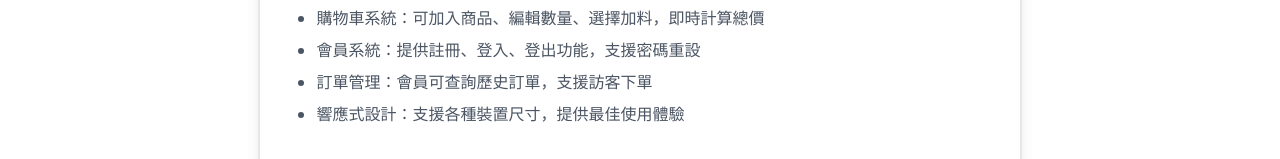
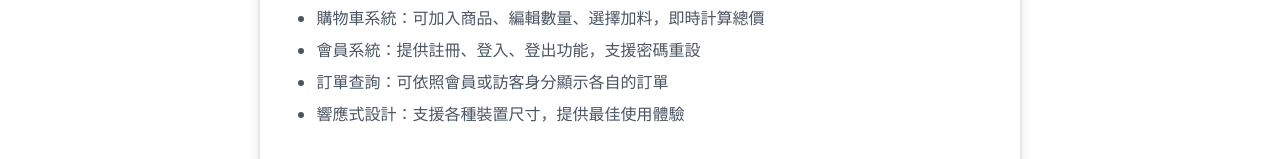
Before and after one commit to wizluna1212/breakfast-frontend, a Vue app: page /about in a window 1280 px wide. Shown: the part 254-413 px from the top of the page. Built offline with nearby package versions, Linux system fonts and the light colour scheme; no server answers.

Commit message:
調整版面

```diff
--- a/src/views/About.vue
+++ b/src/views/About.vue
@@ -2,7 +2,7 @@
   <div class="max-w-4xl mx-auto p-6">
     <div class="relative">
       <H1
-        class="absolute -top-3 left-1/2 -translate-x-1/2 bg-white px-4 text-2xl text-gray-700 font-semibold"
+        class="absolute -top-3 left-1/2 -translate-x-1/2 bg-white px-4 text-2xl text-gray-700 font-semibold whitespace-nowrap text-center"
       >
         關於這個專案
       </H1>
@@ -21,7 +21,7 @@
             <li>商品管理：支援商品分類、搜尋功能，可自定義加料選項</li>
             <li>購物車系統：可加入商品、編輯數量、選擇加料，即時計算總價</li>
             <li>會員系統：提供註冊、登入、登出功能，支援密碼重設</li>
-            <li>訂單管理：會員可查詢歷史訂單，支援訪客下單</li>
+            <li>訂單查詢：可依照會員或訪客身分顯示各自的訂單</li>
             <li>響應式設計：支援各種裝置尺寸，提供最佳使用體驗</li>
           </ul>
         </section>
```
